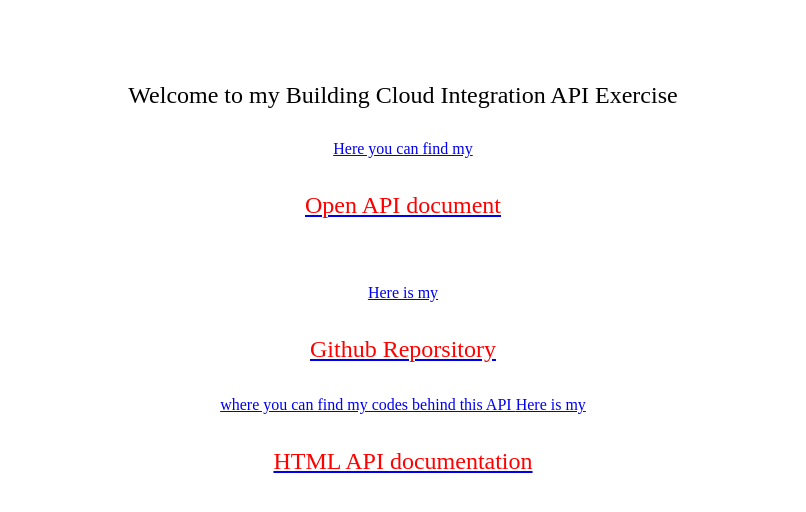
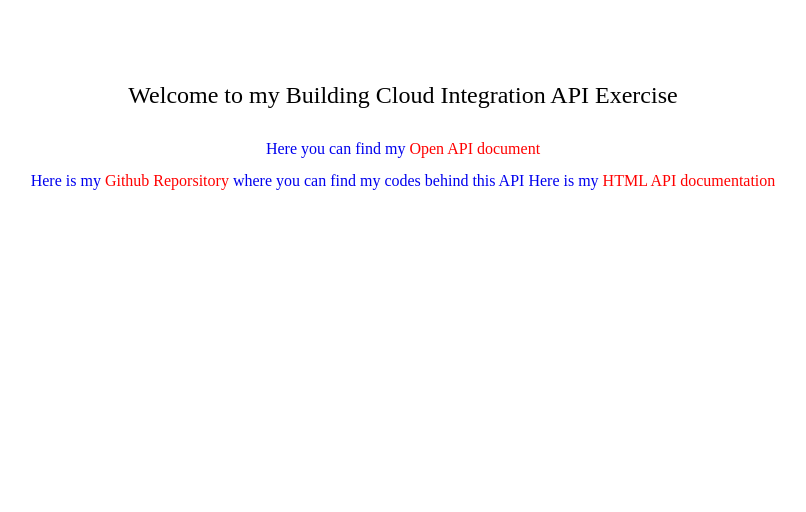
Before and after one commit to MilaAutio/bciGradedExercise, a website: page homepage.html in a window 1280 px wide. Shown: the whole page, without its empty margins (237-1043 px from the left). Drawn offline with Linux system fonts and the light colour scheme.

Commit message:
span red

```diff
--- a/homepage.html
+++ b/homepage.html
@@ -8,15 +8,15 @@
     <style>
         body {text-align: center; padding: 50px;}
         p { font-size: 1.5rem;}
-        a p {color: red;}
-        a {line-height: 2rem;}
+        a .red {color: red; text-decoration: none;}
+        a {line-height: 2rem; text-decoration: none;}
         a:visited {color: #000;}
     </style>
 </head>
 <body>
     <p> Welcome to my Building Cloud Integration API Exercise </p>
-    <a href="https://t9aumi00.stoplight.io/docs/bcigradedexercise/b3A6MjMwOTU0MzU-get-all-postings" target="_blank"> Here you can find my <p>Open API document</p> <br></a>
-    <a href="https://github.com/MilaAutio/bciGradedExercise" target="_blank"> Here is my <p>Github Reporsitory</p> where you can find my codes behind this API </a>
-    <a href="./index.html">Here is my <p>HTML API documentation</p></a>
+    <a href="https://t9aumi00.stoplight.io/docs/bcigradedexercise/b3A6MjMwOTU0MzU-get-all-postings" target="_blank"> Here you can find my <span class="red">Open API document</span> <br></a>
+    <a href="https://github.com/MilaAutio/bciGradedExercise" target="_blank"> Here is my <span class="red">Github Reporsitory</span> where you can find my codes behind this API </a>
+    <a href="./index.html">Here is my <span class="red">HTML API documentation</span></a>
 </body>
 </html>
```
